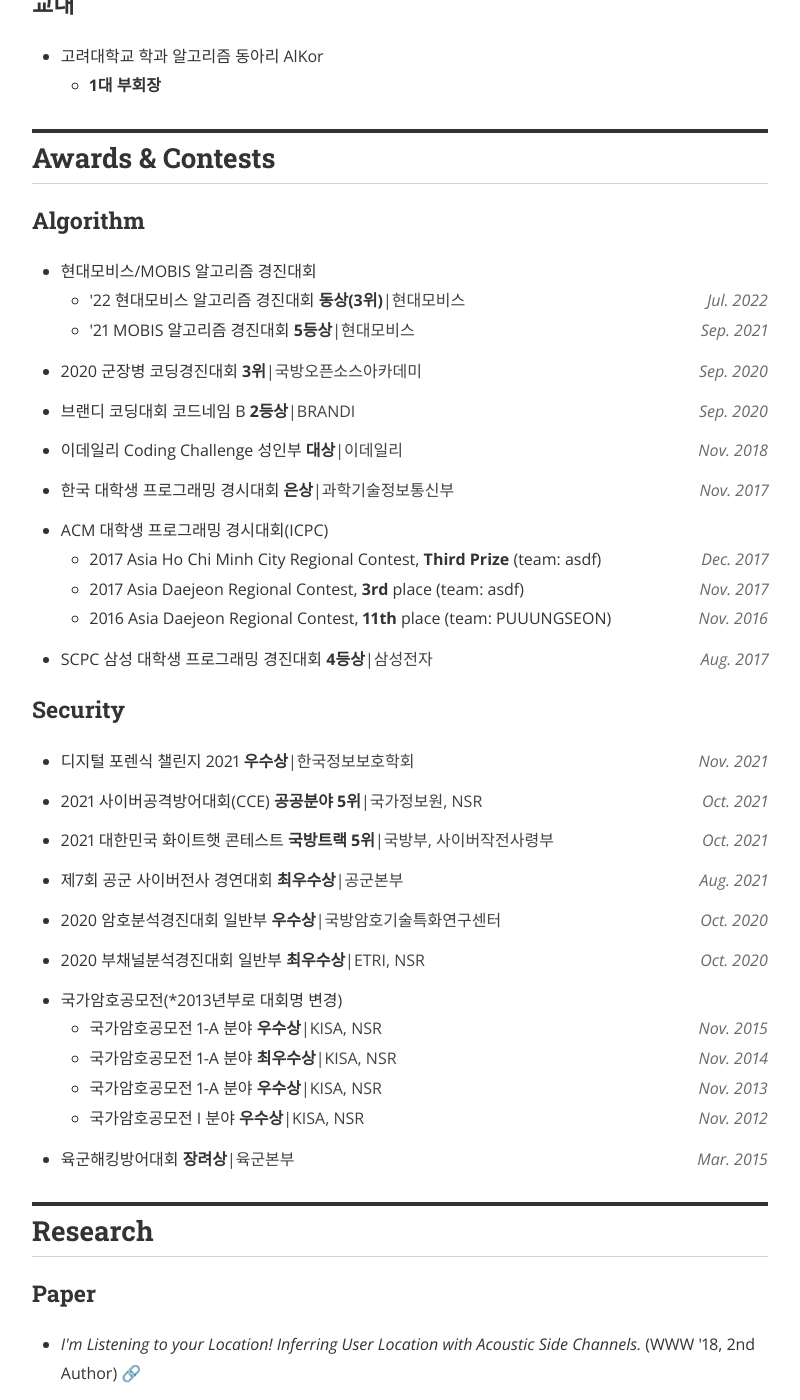
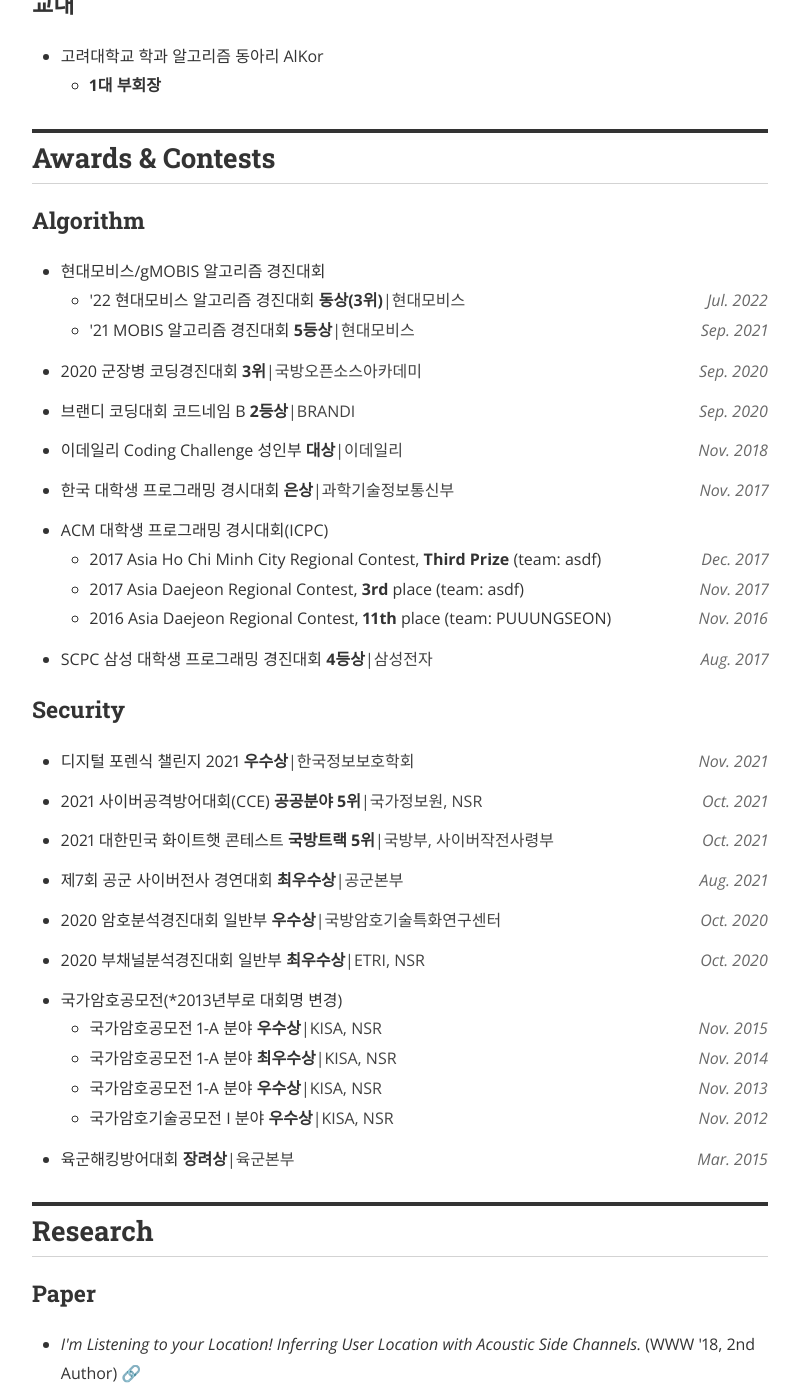
Before and after one commit to nyan101/nyan101.github.io, a Jekyll site: the page built from about.html, in a window 1280 px wide and 1400 px high, scrolled down 1252 px. Shown: the whole window, without its empty margins (240-1040 px from the left). Built offline with Jekyll 4.4.1, drawn with Linux system fonts in a browser that asks for light colours; nearby versions of some CDN libraries; a style sheet for code colours, icons or effects is not loaded.

Commit message:
about 페이지 국가암호공모전 명칭 수정

```diff
--- a/about.html
+++ b/about.html
@@ -103,7 +103,7 @@
 
 <h3>Algorithm</h3>
 <ul class="resume-list">
-<li class="resume-item"> <div>현대모비스/MOBIS 알고리즘 경진대회</div>
+<li class="resume-item"> <div>현대모비스/gMOBIS 알고리즘 경진대회</div>
 <ul>
   <li><div class="resume-row">
     <div class="resume-desc">'22 현대모비스 알고리즘 경진대회 <strong>동상(3위)</strong></div>
@@ -285,7 +285,7 @@
     </div>
   </div></li>
   <li><div class="resume-row">
-    <div class="resume-desc">국가암호공모전 I 분야 <strong>우수상</strong></div>
+    <div class="resume-desc">국가암호기술공모전 I 분야 <strong>우수상</strong></div>
     <div class="resume-appendix">
       <div class="resume-organization">|KISA, NSR</div>
       <div class="resume-date">Nov. 2012</div>
```
